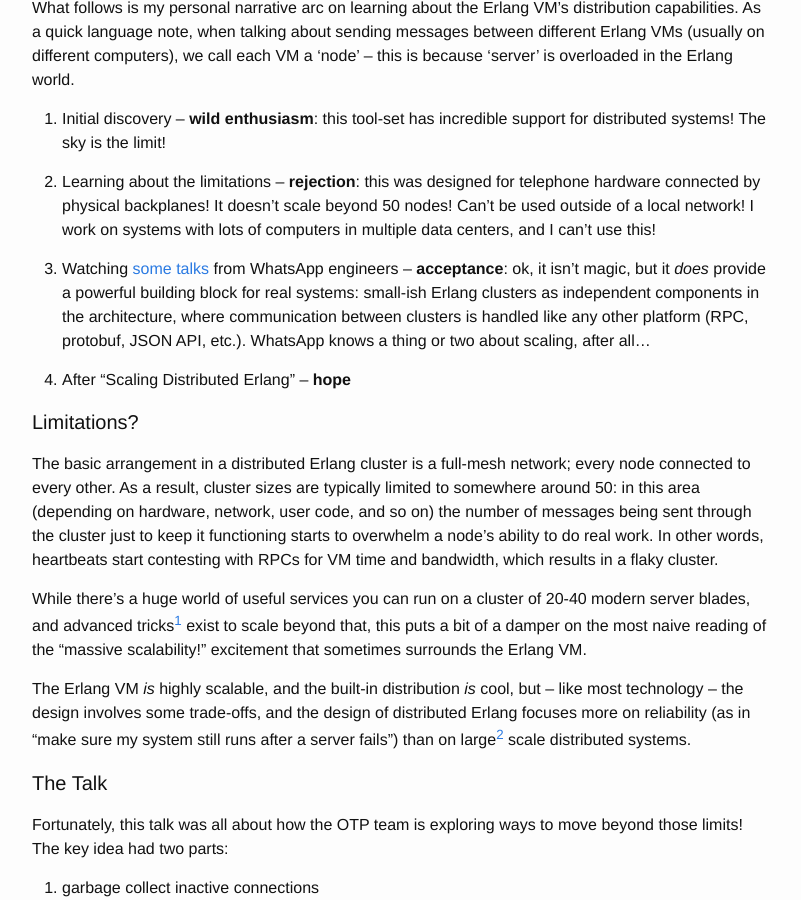
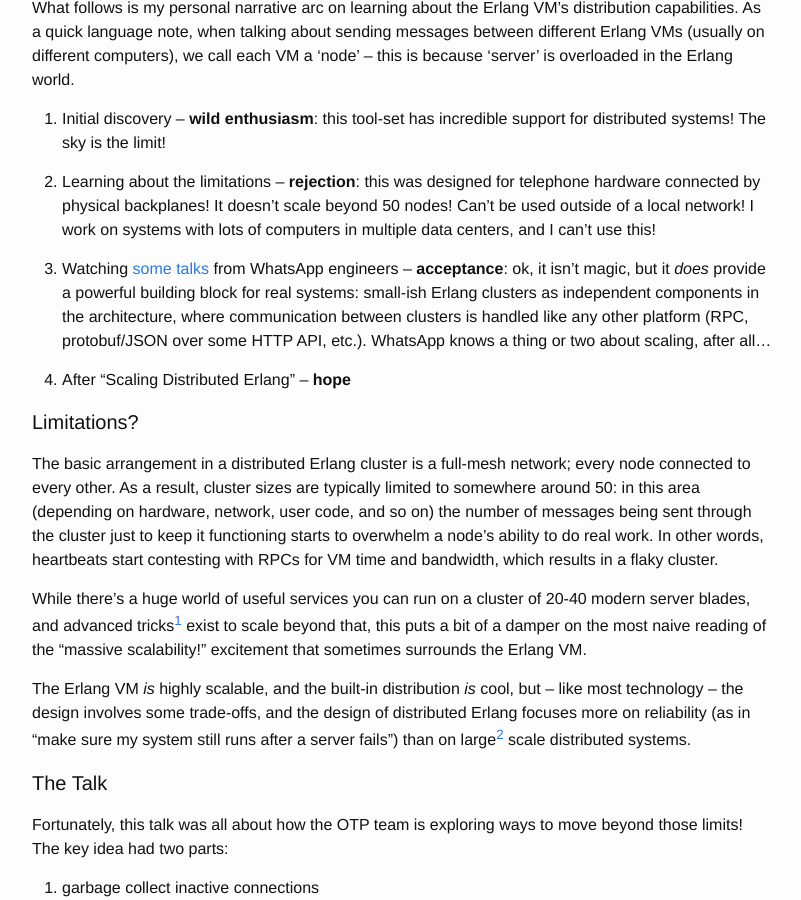
Before and after one commit to kanatohodets/kanatohodets.github.io, a Jekyll site: the page built from _posts/2016-05-22-elixirconfeu-2016-scaling-distributed-erlang.markdown, in a window 1280 px wide and 900 px high, scrolled down 954 px. Shown: the whole window, without its empty margins (238-1039 px from the left). Built offline with Jekyll 4.4.1, drawn with Linux system fonts in a browser that asks for light colours.

Commit message:
not just JSON API

```diff
--- a/_posts/2016-05-22-elixirconfeu-2016-scaling-distributed-erlang.markdown
+++ b/_posts/2016-05-22-elixirconfeu-2016-scaling-distributed-erlang.markdown
@@ -59,7 +59,7 @@ with lots of computers in multiple data centers, and I can't use this!
 -- __acceptance__: ok, it isn't magic, but it _does_ provide a powerful building
 	block for real systems: small-ish Erlang clusters as independent components
 	in the architecture, where communication between clusters is handled like
-	any other platform (RPC, protobuf, JSON API, etc.).  WhatsApp knows a thing
+	any other platform (RPC, protobuf/JSON over some HTTP API, etc.).  WhatsApp knows a thing
 	or two about scaling, after all...
 
 4. After "Scaling Distributed Erlang" -- __hope__
```
